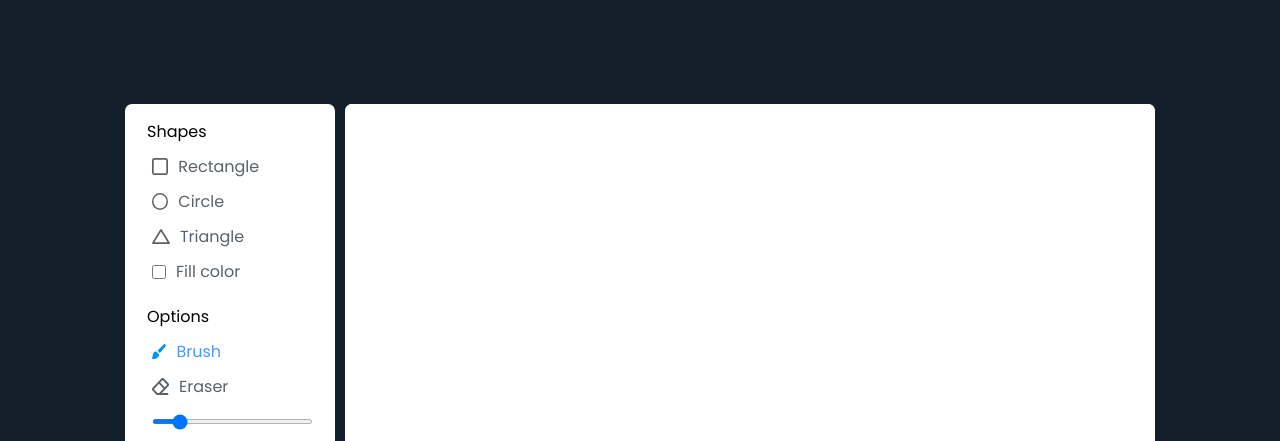
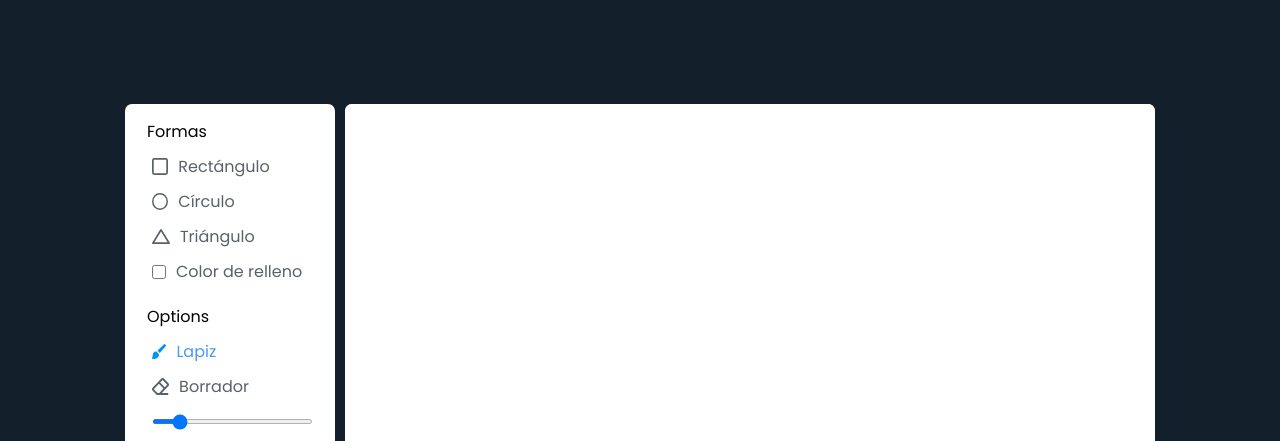
Before and after one commit to josseLara/app-dibujo, a plain HTML site: page index.html in a window 1280 px wide. Shown: the top 441 px of the page. Drawn offline with Linux system fonts and the light colour scheme.

Commit message:
cambios 3

```diff
--- a/index.html
+++ b/index.html
@@ -3,7 +3,7 @@
 <html lang="en" dir="ltr">
   <head>
     <meta charset="utf-8">
-    <title>Drawing App JavaScript | CodingNepal</title>
+    <title>App de dibujo con JavaScript</title>
     <link rel="stylesheet" href="style.css">
     <meta name="viewport" content="width=device-width, initial-scale=1.0">
     <script src="script.js" defer></script>
@@ -12,23 +12,23 @@
     <div class="container">
       <section class="tools-board">
         <div class="row">
-          <label class="title">Shapes</label>
+          <label class="title">Formas</label>
           <ul class="options">
             <li class="option tool" id="rectangle">
               <img src="icons/rectangle.svg" alt="">
-              <span>Rectangle</span>
+              <span>Rectángulo</span>
             </li>
             <li class="option tool" id="circle">
               <img src="icons/circle.svg" alt="">
-              <span>Circle</span>
+              <span>Círculo</span>
             </li>
             <li class="option tool" id="triangle">
               <img src="icons/triangle.svg" alt="">
-              <span>Triangle</span>
+              <span>Triángulo</span>
             </li>
             <li class="option">
               <input type="checkbox" id="fill-color">
-              <label for="fill-color">Fill color</label>
+              <label for="fill-color">Color de relleno</label>
             </li>
           </ul>
         </div>
@@ -37,11 +37,11 @@
           <ul class="options">
             <li class="option active tool" id="brush">
               <img src="icons/brush.svg" alt="">
-              <span>Brush</span>
+              <span>Lapiz</span>
             </li>
             <li class="option tool" id="eraser">
               <img src="icons/eraser.svg" alt="">
-              <span>Eraser</span>
+              <span>Borrador</span>
             </li>
             <li class="option">
               <input type="range" id="size-slider" min="1" max="30" value="5">
```
